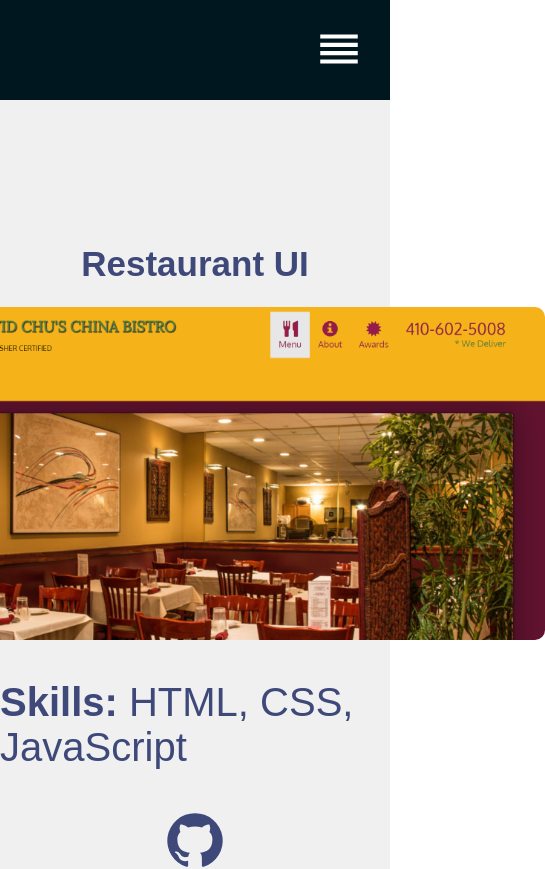
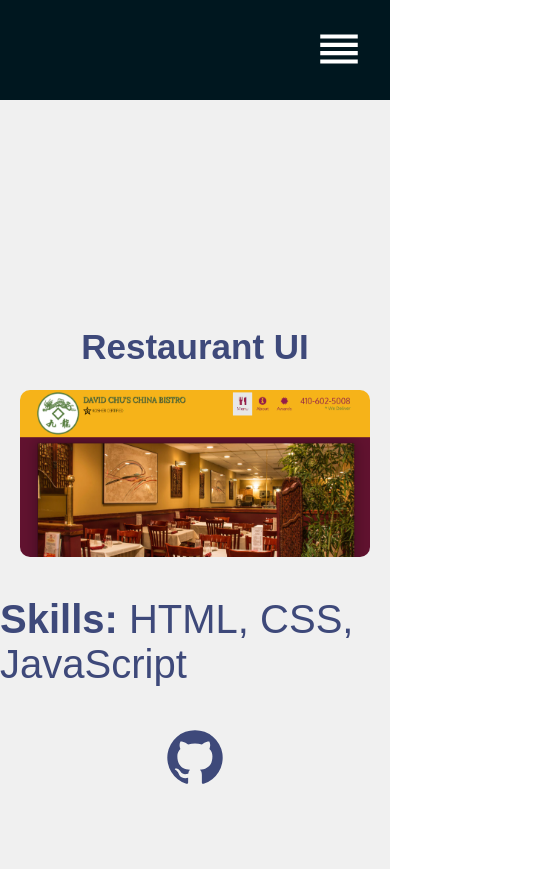
Before and after one commit to Aghanim27/Portfolio, a React (Create React App) app: page /project/1 in a window 390 px wide. Shown: the top 869 px of the page, 545 px wide, since content can reach past the window. Built offline with nearby package versions, Linux system fonts and the light colour scheme.

Commit message:
some css change

```diff
--- a/src/styles/ProjectDisplay.css
+++ b/src/styles/ProjectDisplay.css
@@ -27,3 +27,10 @@
   font-size: 60px;
   color: #3e497a;
 }
+
+@media only screen and (max-width: 600px) {
+  .project img {
+    width: auto;
+    max-width: 90%;
+  }
+}
```
